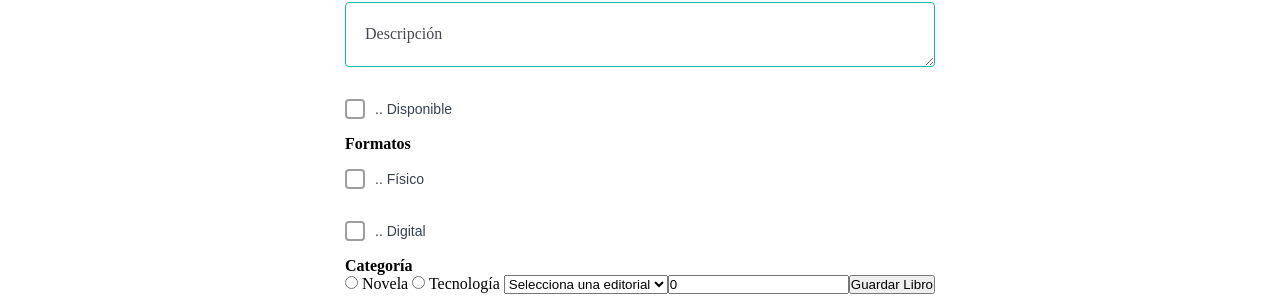
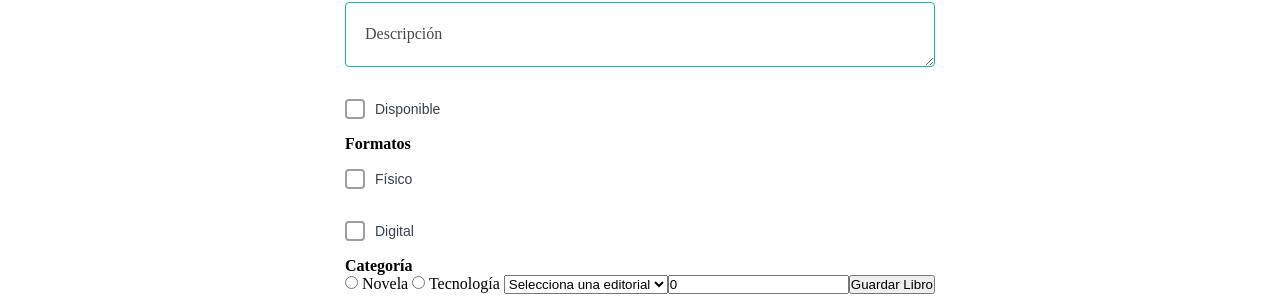
Before and after one commit to MaximilianoNaveillan/VuwBookListSPA, a Vue app in the folder alumnos/maximiliano-naveillan/ABP_6/: page /form-libros in a window 1280 px wide. Shown: the part 377-673 px from the top of the page. Built offline with nearby package versions, Linux system fonts and the light colour scheme.

Commit message:
add Guia-vue-pini

```diff
--- a/alumnos/maximiliano-naveillan/ABP_6/src/components/CheckBox.vue
+++ b/alumnos/maximiliano-naveillan/ABP_6/src/components/CheckBox.vue
@@ -16,7 +16,7 @@ const model = defineModel();
           <path d="M20 6L9 17l-5-5" />
         </svg>
       </span>
-      <span class="checkbox-label">.. {{ label }}</span>
+      <span class="checkbox-label">{{ label }}</span>
     </label>
   </div>
 </template>
--- a/alumnos/maximiliano-naveillan/ABP_6/src/views/ListaLibros.vue
+++ b/alumnos/maximiliano-naveillan/ABP_6/src/views/ListaLibros.vue
@@ -1,7 +1,7 @@
 <script setup>
-import { inject } from "vue";
+import { inject } from 'vue';
 // fprop global enviada desde APP.vue
-const libros = inject("libros");
+const libros = inject('libros');
 </script>
 
 <template>
```
Also changed, not shown: 1 other file (tests, documents, lock files or other folders).
